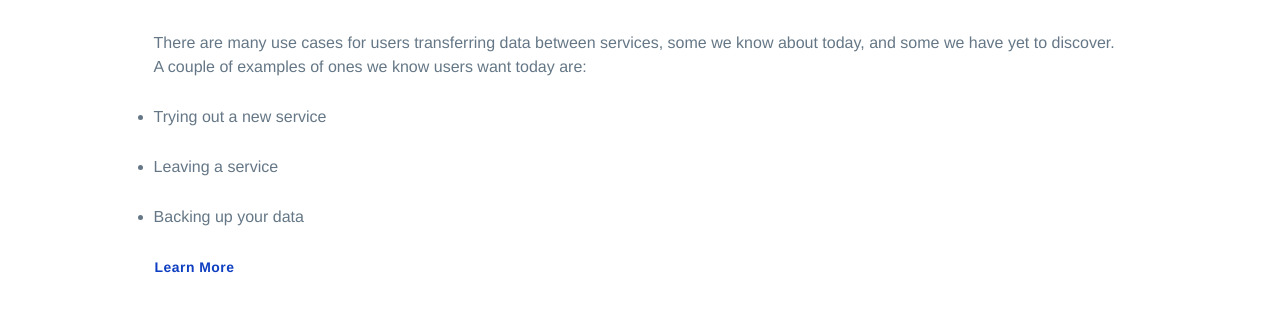
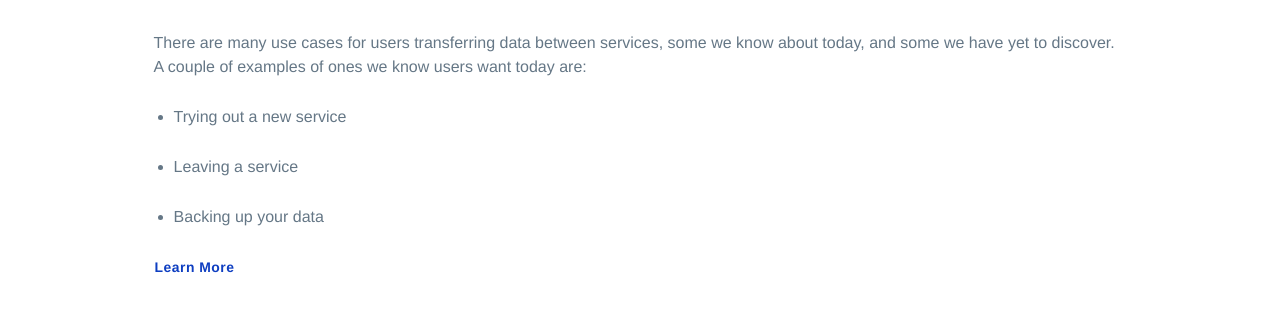
Before and after one commit to holachuy/staging-dtp, a Jekyll site: the page built from index.md, in a window 1280 px wide and 1400 px high, scrolled down 1496 px. Shown: the part 150-465 px from the top of the window. Built offline with Jekyll 4.4.1, drawn with Linux system fonts in a browser that asks for light colours; our own code applies the rules of GitHub Pages for plain Markdown files.

Commit message:
Update style.scss

```diff
--- a/assets/css/style.scss
+++ b/assets/css/style.scss
@@ -112,6 +112,10 @@ p, li {
     padding-top: 10px;
 }
 
+ul {
+    margin-left: 20px;
+}
+
 a {
  	color: #0e3ec1;
     text-decoration: none;
```
